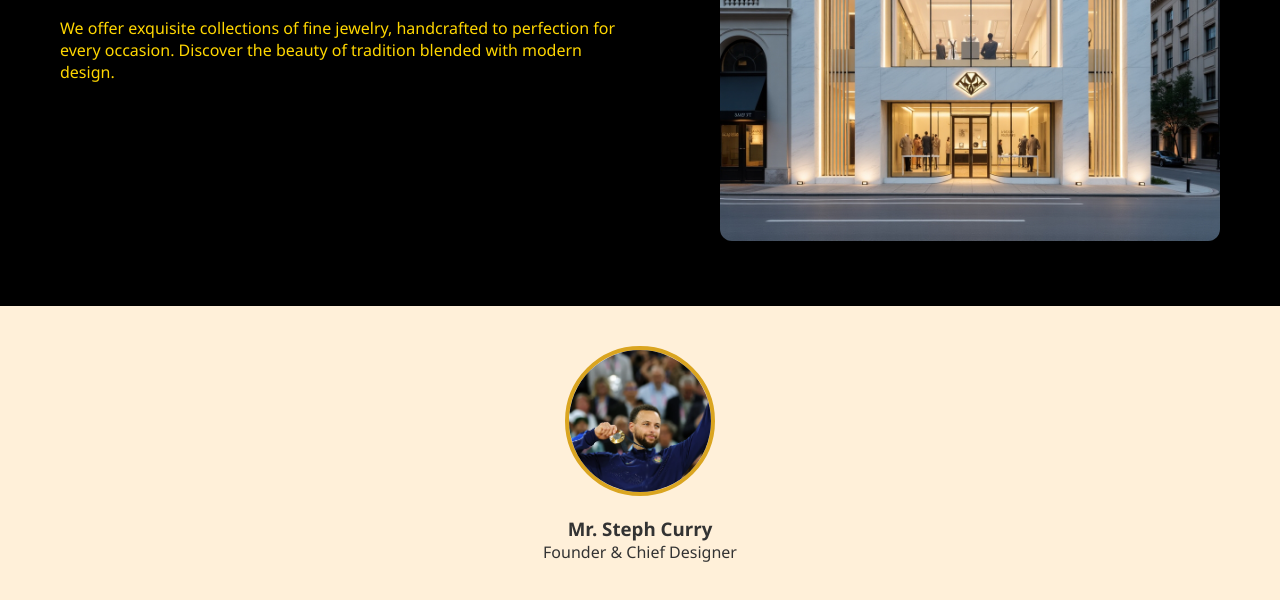
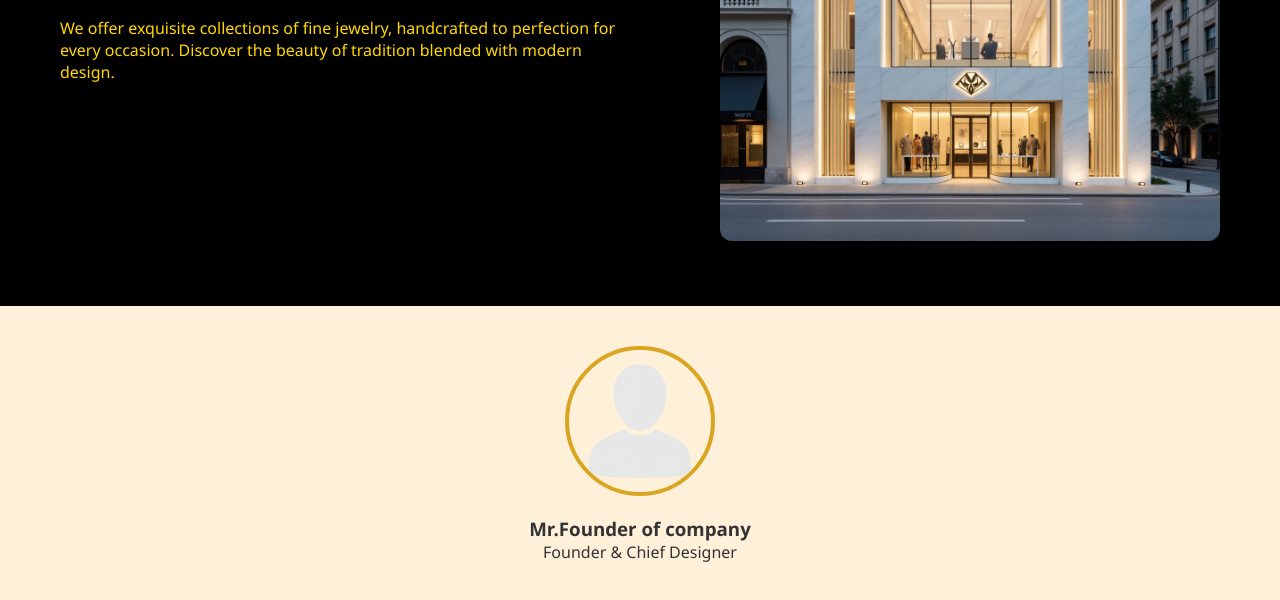
Before and after one commit to SauravNepa/Sajilo-Spark, a plain HTML site: page index.html in a window 1280 px wide. Shown: the part 402-1002 px from the top of the page. Drawn offline with Linux system fonts and the light colour scheme.

Commit message:
third commit

```diff
--- a/index.html
+++ b/index.html
@@ -32,8 +32,8 @@
   </section>
 
   <section class="owner-info">
-    <img src="american-basketball-player-stephen-curry-celebrates-winning-the-olympic-gold-medal-on-the-podium-after-match-with-france-paris-olympics-2024.webp" alt="Owner Photo" class="owner-photo" />
-    <h3>Mr. Steph Curry</h3>
+    <img src="found.png" alt="Owner Photo" class="owner-photo" />
+    <h3>Mr.Founder of company</h3>
     <p>Founder & Chief Designer</p>
   </section>
 </body>
```
Also changed, not shown: found.png (added).
